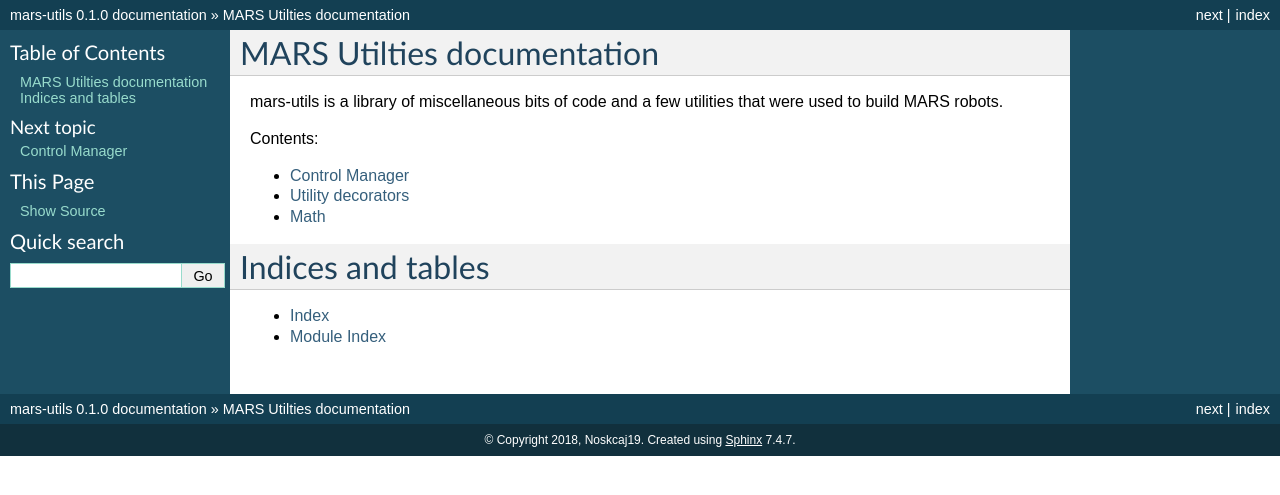
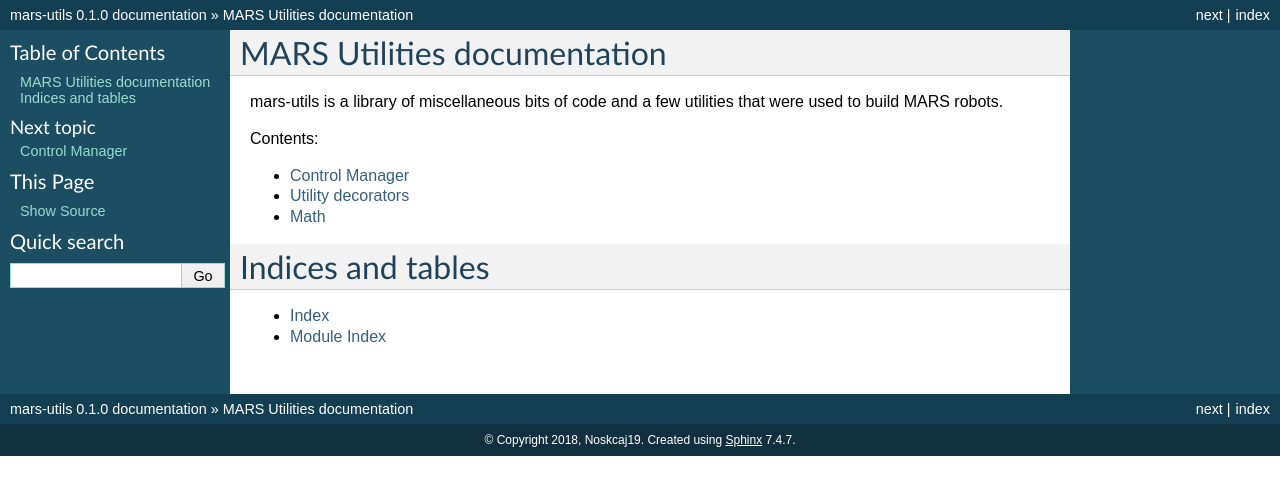
Before and after one commit to Mars1523/Mars-Utils, a Sphinx documentation site: the page built from docs/index.rst, in a window 1280 px wide. Shown: the top 495 px of the page. Built offline with Sphinx 7.4.7, drawn with Linux system fonts in a browser that asks for light colours.

Commit message:
Fix typo

```diff
--- a/README.md
+++ b/README.md
@@ -1,4 +1,4 @@
-# Mars Utlities
+# Mars Utilities
 
 Utilties for building better robot code
 
--- a/docs/index.rst
+++ b/docs/index.rst
@@ -1,5 +1,5 @@
-MARS Utilties documentation
-===========================
+MARS Utilities documentation
+============================
 
 mars-utils is a library of miscellaneous bits of code and a few utilities that
 were used to build MARS robots.
```
